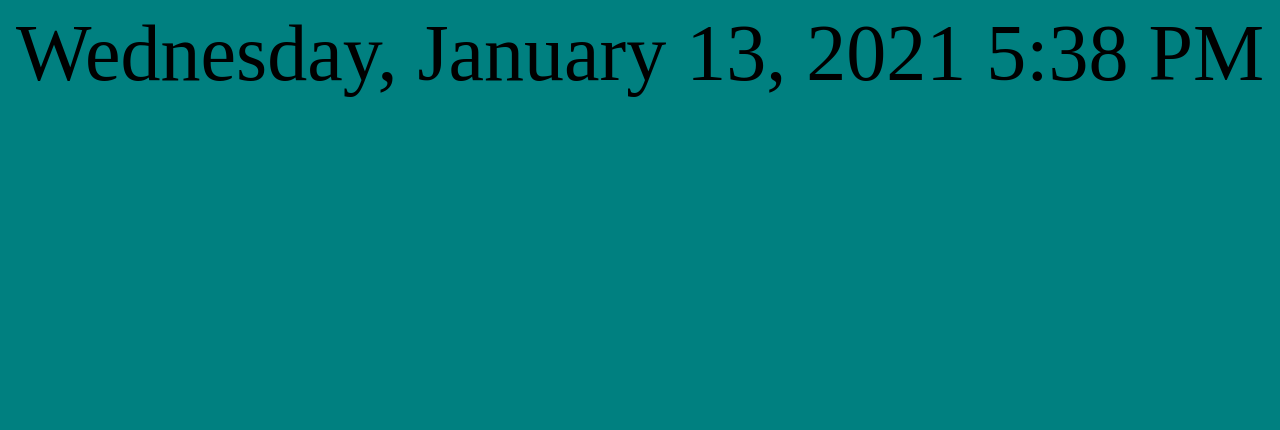
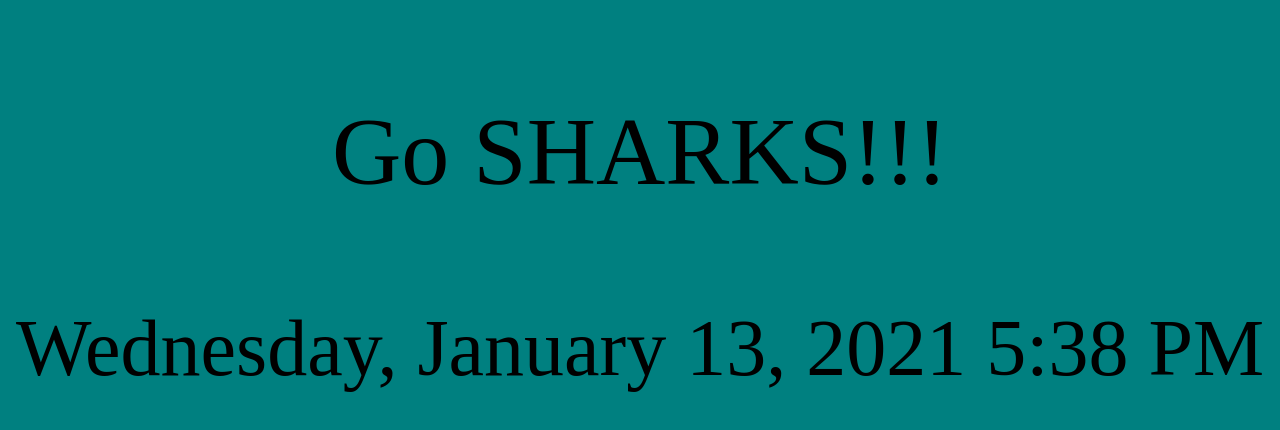
Before and after one commit to jrhodes0215/jrhodes0215.github.io, a plain HTML site: page index.html in a window 1280 px wide. Drawn offline with Linux system fonts and the light colour scheme.

Commit message:
Add files via upload

```diff
--- a/index.html
+++ b/index.html
@@ -7,6 +7,7 @@
     <title>StormMeansMe Home Page</title>
   </head>
   <body>
+    <p id="sharks">Go SHARKS!!!</p>
     <div id="clockbox">
       <script src="clock.js"></script>
     </div>
--- a/styles.css
+++ b/styles.css
@@ -1,5 +1,10 @@
 body {
   background-color: teal;
+}
+
+#sharks {
+  font-size: 6rem;
+  text-align: center;
 }
 
 #clockbox {
```
